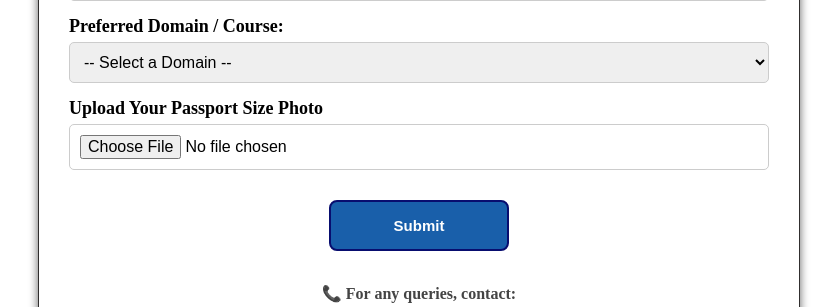
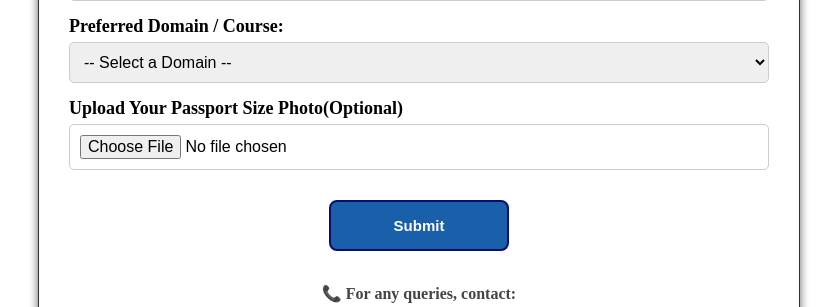
Before and after one commit to JoinInternIQ/CourseApplication_Form, a Django app: page / in a window 1280 px wide. Shown: the part 920-1227 px from the top of the page, without its empty margins (221-1058 px from the left). Run offline with Django 5.2, Linux system fonts and the light colour scheme.

Commit message:
Update internship_form.html

```diff
--- a/internship/templates/internship_form.html
+++ b/internship/templates/internship_form.html
@@ -297,7 +297,7 @@
         </div>
 
         <div class="form-group">
-          <label>Upload Your Passport Size Photo</label>
+          <label>Upload Your Passport Size Photo(Optional)</label>
           <input type="file" name="photo" accept="image/*" required/>
         </div>
 
```
